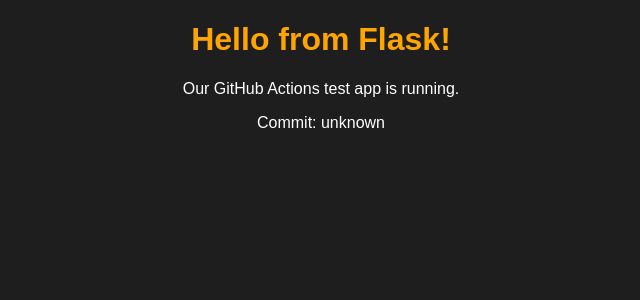
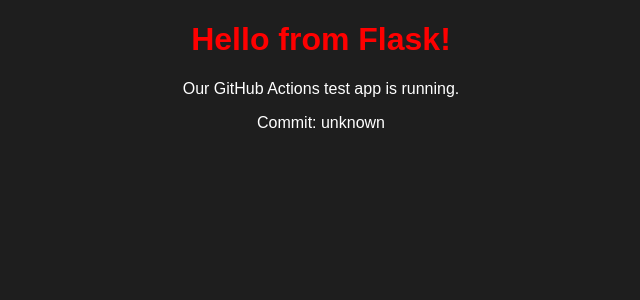
Before and after one commit to athulvishnu/ghactions-flaskapp, a Flask app: page / in a window 1280 px wide. Shown: the top 300 px of the page, without its empty margins (319-959 px from the left). Run offline with Flask 3, Linux system fonts and the light colour scheme.

Commit message:
updated index.html to test workflow

```diff
--- a/templates/index.html
+++ b/templates/index.html
@@ -11,7 +11,7 @@
         }
 
         h1 {
-            color: #ffa500;
+            color: #ff0000;
         }
 
         p {
```
